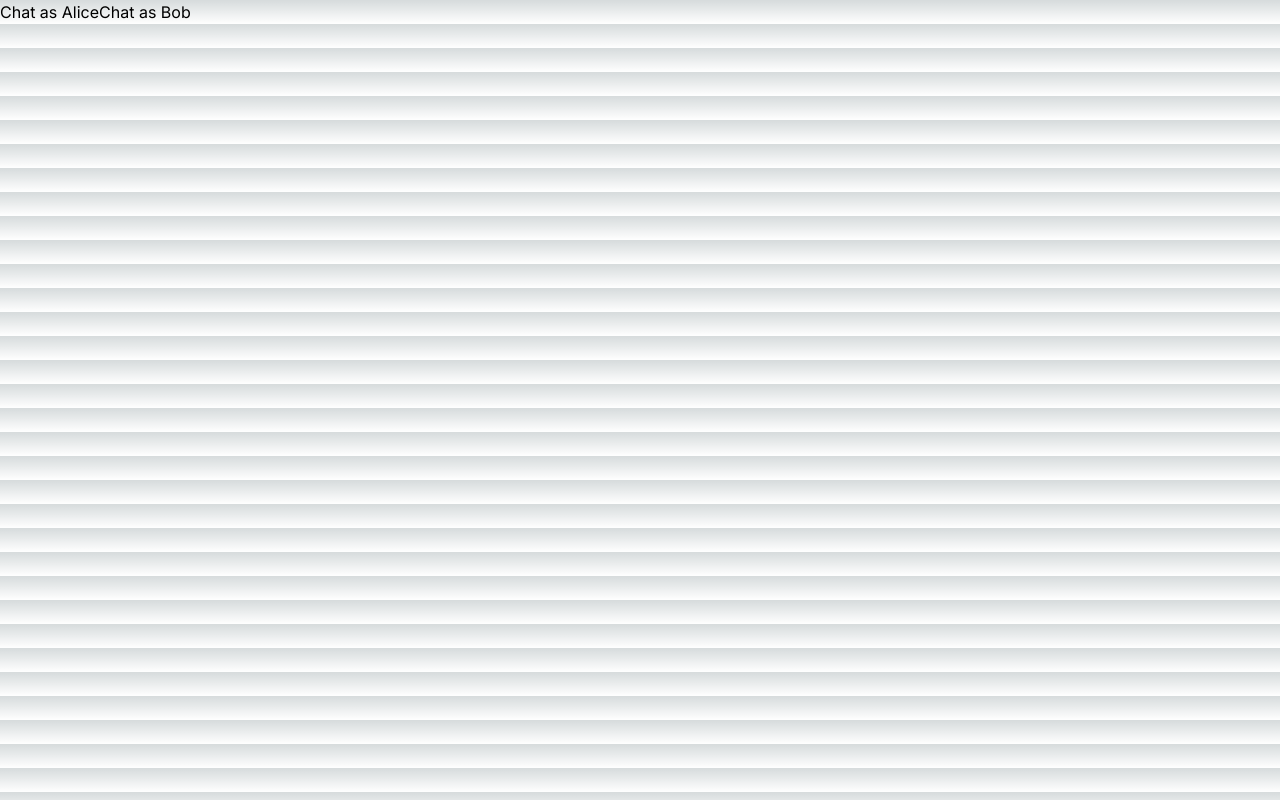
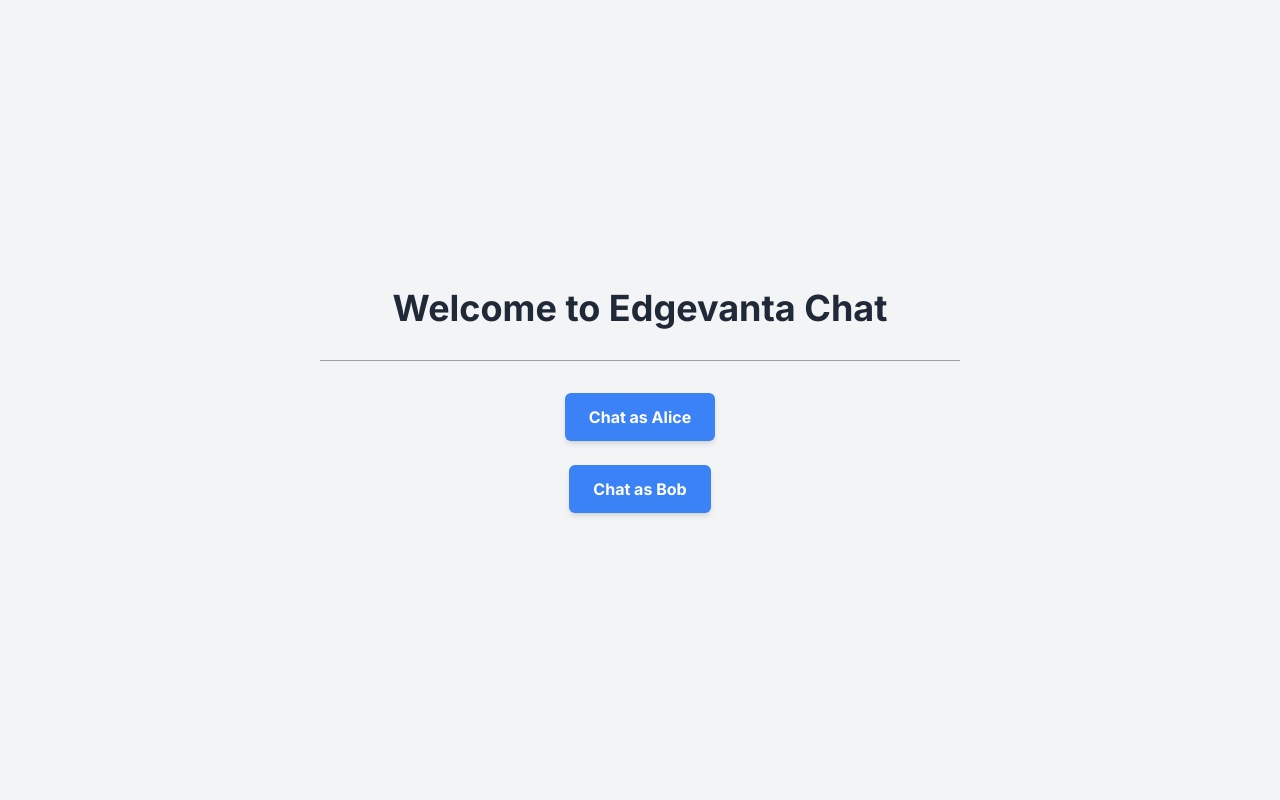
Before and after one commit to KevSchroeder/messenger-app, a Next.js app: page / in a window 1280 px wide. Built offline with nearby package versions, Linux system fonts and the light colour scheme; no server answers.

Commit message:
final styling

```diff
--- a/app/App.tsx
+++ b/app/App.tsx
@@ -7,9 +7,6 @@ import { FormEvent, useEffect, useState } from "react";
 interface ChatAppProps {
     user: string;
 }
-
-//const NAME = "Bob"
-// const [name] = useState(() => 'User' + Math.floor.(Math.random() * 1000));
 
 const ChatApp = ( { user }: ChatAppProps ) => {
 
--- a/app/alice/page.tsx
+++ b/app/alice/page.tsx
@@ -4,7 +4,7 @@ const AlicePage = () => {
     return (
         <div>
             <h1>Welcome to Alice's Page</h1>
-            <ChatApp user="alice" />
+            <ChatApp user="Alice" />
         </div>
     );
 };
--- a/app/page.tsx
+++ b/app/page.tsx
@@ -2,10 +2,21 @@ import Link from 'next/link';
 
 export default function Home() {
     return (
-    <>
-        <Link href="/alice">Chat as Alice</Link>
-
-        <Link href="/bob">Chat as Bob</Link>
-    </>
+        <div className="min-h-screen flex flex-col items-center justify-center bg-gray-100">
+            <h1 className="text-4xl font-bold mb-8 text-center text-gray-800">Welcome to Edgevanta Chat</h1>
+            <hr className="w-1/2 border-gray-400 mb-8" />
+            <div className="flex flex-col items-center space-y-6">
+                <Link href="/alice">
+                    <div className="bg-blue-500 hover:bg-blue-600 text-white font-bold py-3 px-6 rounded-md cursor-pointer shadow-md transition duration-300 ease-in-out transform hover:-translate-y-1 hover:scale-105">
+                        Chat as Alice
+                    </div>
+                </Link>
+                <Link href="/bob">
+                    <div className="bg-blue-500 hover:bg-blue-600 text-white font-bold py-3 px-6 rounded-md cursor-pointer shadow-md transition duration-300 ease-in-out transform hover:-translate-y-1 hover:scale-105">
+                        Chat as Bob
+                    </div>
+                </Link>
+            </div>
+        </div>
     );
 }
```
